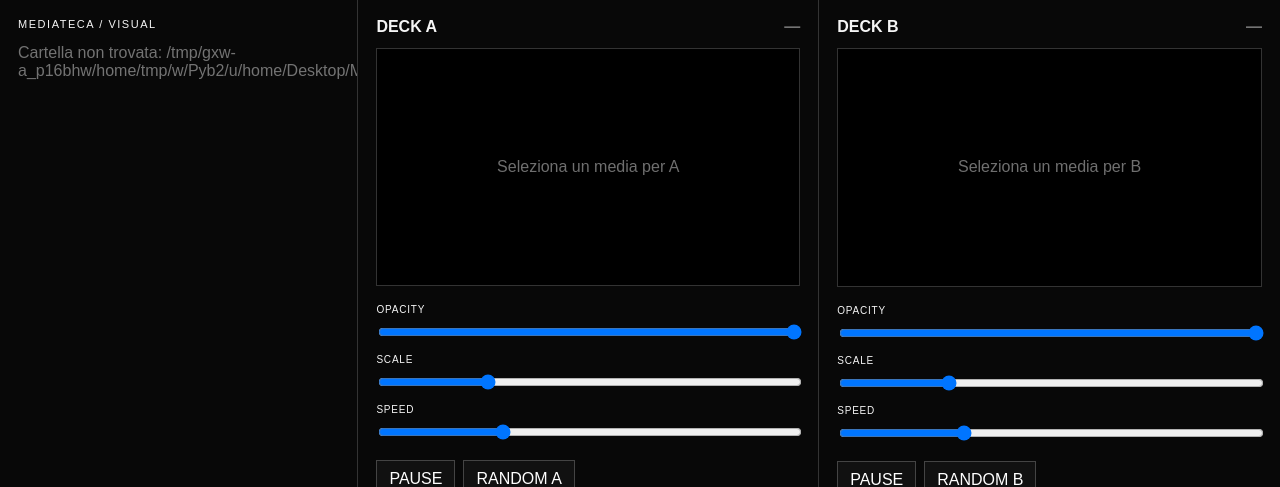
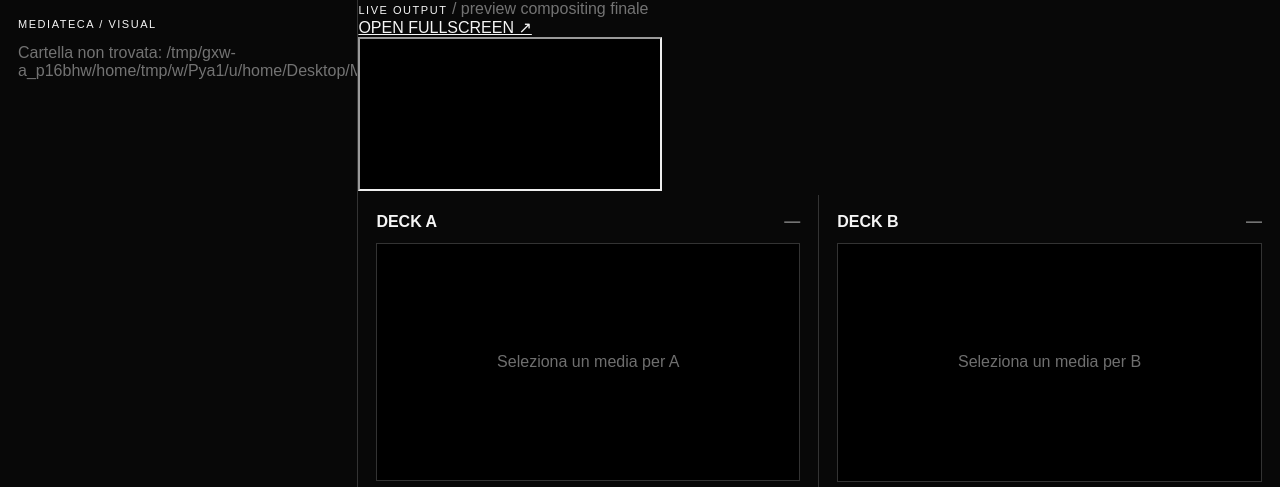
Before and after one commit to Micula1312/media-reactive-engine, a Flask app: page / in a window 1280 px wide. Shown: the part 54-541 px from the top of the page. Run offline with Flask 3, Linux system fonts and the light colour scheme; data that the repository does not hold is empty.

Commit message:
Add live output preview to visual regia

```diff
--- a/templates/regia.html
+++ b/templates/regia.html
@@ -21,6 +21,16 @@
     </aside>
 
     <section class="visual-mixer">
+      <section class="output-preview-panel">
+        <div class="output-preview-head">
+          <div><span class="panel-title">LIVE OUTPUT</span><span class="muted"> / preview compositing finale</span></div>
+          <a class="output-preview-open" href="/output" target="_blank">OPEN FULLSCREEN ↗</a>
+        </div>
+        <div class="output-preview-frame">
+          <iframe src="/output" title="Live output preview" loading="eager"></iframe>
+        </div>
+      </section>
+
       <div class="decks-grid">
         <article class="panel deck-panel" data-deck="a">
           <div class="deck-title">DECK A <span id="deck-a-folder" class="muted">—</span></div>
```
